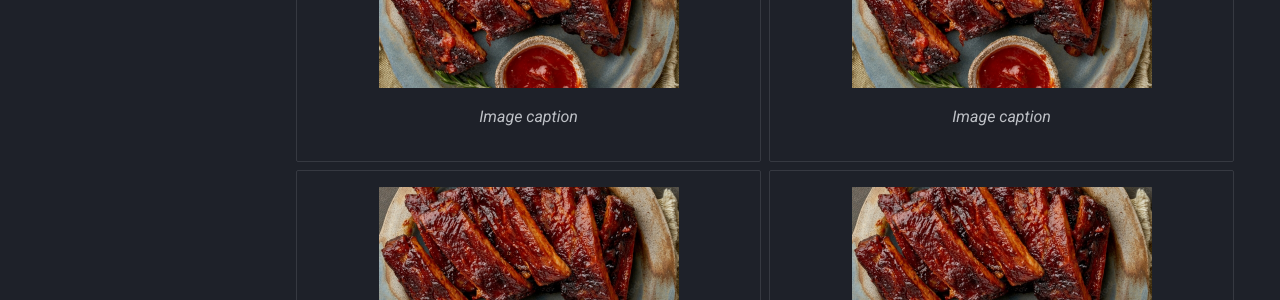
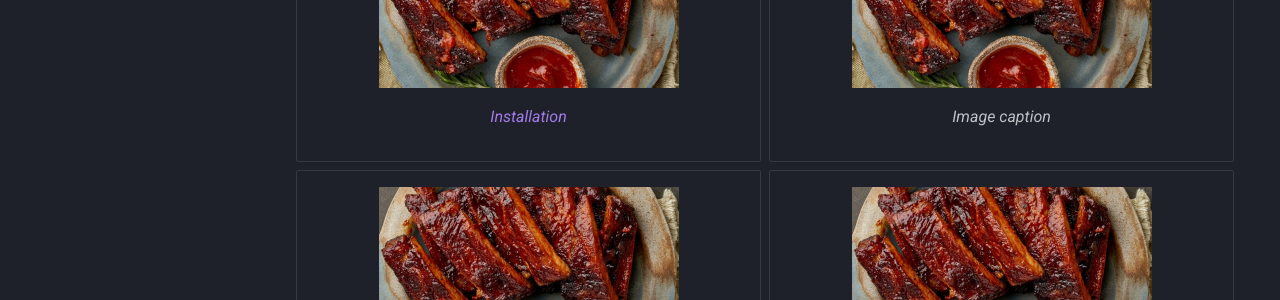
Before and after one commit to RoyalMusicBeats/recipes, an MkDocs documentation site: the page built from docs/index.md, in a window 1280 px wide. Shown: the part 326-626 px from the top of the page. Built offline with MkDocs 1.6.1 and Material for MkDocs 9.7.7, drawn with Linux system fonts in a browser that asks for light colours.

Commit message:
Add installation image figure to index.md for consistency

```diff
--- a/docs/index.md
+++ b/docs/index.md
@@ -2,7 +2,7 @@
 
 <div class="grid cards" markdown>
 
-- <figure markdown="span">![Image title](test.jpg){ width="300" }<figcaption>Image caption</figcaption></figure>
+- <figure markdown="span">![Image title](test.jpg){ width="300" }<figcaption>[Installation](index.md)</figcaption></figure>
 - <figure markdown="span">![Image title](test.jpg){ width="300" }<figcaption>Image caption</figcaption></figure>
 - <figure markdown="span">![Image title](test.jpg){ width="300" }<figcaption>Image caption</figcaption></figure>
 - <figure markdown="span">![Image title](test.jpg){ width="300" }<figcaption>Image caption</figcaption></figure>
```
